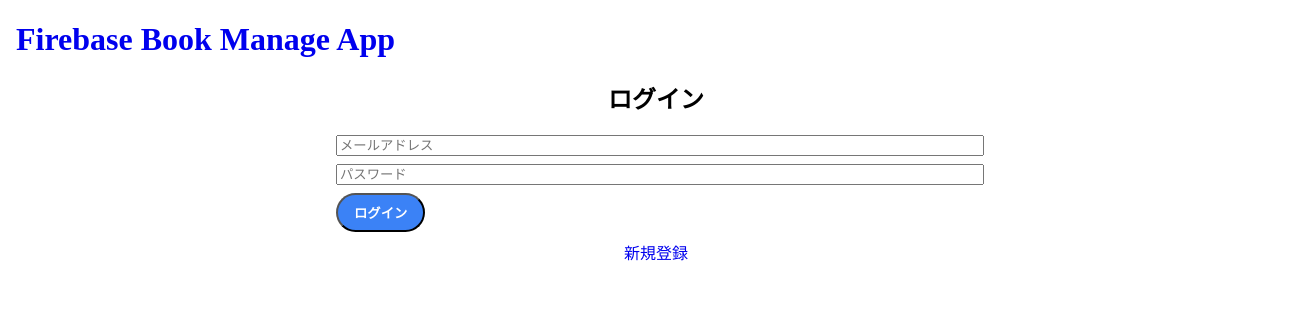
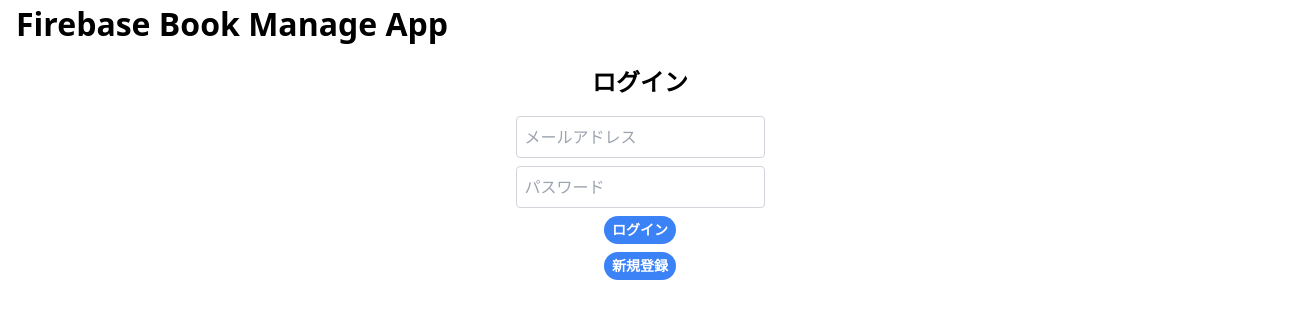
Before and after one commit to redimpulz/firebase-book-manage-app, a Next.js app: page /login in a window 1280 px wide. Shown: the top 318 px of the page, 1312 px wide, since content can reach past the window. Built offline with nearby package versions, Linux system fonts and the light colour scheme; no server answers.

Commit message:
fix: style

```diff
--- a/app/book/[bookId]/edit/page.tsx
+++ b/app/book/[bookId]/edit/page.tsx
@@ -7,6 +7,7 @@
 import { Book } from '@/types';
 
 import BookForm from '@/components/BookForm';
+import Button from '@/components/Button';
 
 export default function Page({ params }: { params: { bookId: string } }) {
   const { bookId } = params;
@@ -29,11 +30,15 @@
 
   return (
     <>
-      <h2>本の編集</h2>
+    <div className='flex flex-col items-center gap-2'>
+    <h2>本の編集</h2>
       <BookForm book={book} />
       <p>
-        <Link href="/">一覧に戻る</Link>
+        <Link href="/">
+        <Button>一覧に戻る</Button>
+        </Link>
       </p>
+    </div>
     </>
   );
 }
--- a/app/book/[bookId]/page.tsx
+++ b/app/book/[bookId]/page.tsx
@@ -6,6 +6,7 @@
 import { firestore } from '@/firebase';
 import { Book } from '@/types';
 import BookImage from '@/components/BookImage';
+import Button from '@/components/Button';
 
 export default function Page({ params }: { params: { bookId: string } }) {
   const { bookId } = params;
@@ -28,7 +29,8 @@
 
   return (
     <>
-      <h2>{book?.title}</h2>
+     <div className='flex flex-col items-center gap-2'>
+      <h2 className='my-2'>{book?.title}</h2>
       <BookImage src={book?.image || '/200x283.png'} />
       <dl>
         <dt>ISBN</dt>
@@ -37,11 +39,16 @@
         <dd>{book?.memo || '-'}</dd>
       </dl>
       <p>
-        <Link href={`/book/${bookId}/edit`}>編集する</Link>
+        <Link href={`/book/${bookId}/edit`}>
+        <Button> 編集する</Button>
+        </Link>
       </p>
       <p>
-        <Link href="/">一覧に戻る</Link>
+        <Link href="/">
+        <Button>一覧に戻る</Button>
+        </Link>
       </p>
+      </div>
     </>
   );
 }
--- a/app/book/new/page.tsx
+++ b/app/book/new/page.tsx
@@ -1,15 +1,20 @@
 'use client';
 import Link from 'next/link';
 import BookForm from '@/components/BookForm';
+import Button from '@/components/Button';
 
 export default function Page() {
   return (
     <>
-      <h2>本の登録</h2>
+    <div className='flex flex-col items-center gap-2 '>
+    <h2>本の登録</h2>
       <BookForm />
       <p>
-        <Link href="/">一覧に戻る</Link>
+      <Link href="/">
+        <Button>一覧に戻る</Button>
+        </Link>
       </p>
+    </div>
     </>
   );
 }
--- a/app/globals.css
+++ b/app/globals.css
@@ -5,3 +5,27 @@
 a {
   text-decoration: none;
 }
+
+h1 {
+  font-size: 2rem;
+  font-weight: 600;
+  margin-bottom: 1rem;
+}
+
+h2 {
+  font-size: 1.5rem;
+  font-weight: 600;
+  margin-bottom: 1rem;
+}
+
+input {
+  padding: 0.5rem;
+  border-radius: 0.25rem;
+  border: 1px solid #d1d5db;
+}
+
+textarea {
+  padding: 0.5rem;
+  border-radius: 0.25rem;
+  border: 1px solid #d1d5db;
+}
--- a/app/login/page.tsx
+++ b/app/login/page.tsx
@@ -27,16 +27,15 @@
 
   return (
     <>
-      <h2 className="text-center">ログイン</h2>
-
-      <form onSubmit={handleLogin} className="mx-auto w-1/2">
+     <div className='flex flex-col items-center'>
+     <h2 className="text-center">ログイン</h2>
+      <form onSubmit={handleLogin} className='flex flex-col items-center gap-2 mb-2'>
         <input
           name="email"
           type="email"
           placeholder="メールアドレス"
           value={email}
           onChange={e => setEmail(e.target.value)}
-          className="w-full mb-2"
           required
         />
 
@@ -47,15 +46,15 @@
           value={password}
           onChange={e => setPassword(e.target.value)}
           minLength={8}
-          className="w-full mb-2"
           required
         />
 
-        <Button>ログイン</Button>
+        <Button type='submit'>ログイン</Button>
+          <Link href="/signup">
+            <Button>新規登録</Button>
+          </Link>
       </form>
-      <Link href="/signup" className="block text-center mt-2">
-        新規登録
-      </Link>
+     </div>
     </>
   );
 }
--- a/app/page.tsx
+++ b/app/page.tsx
@@ -1,5 +1,6 @@
 'use client';
 import Link from 'next/link';
+import Image from 'next/image';
 import { useEffect, useState, useContext } from 'react';
 import {
   collection,
@@ -18,7 +19,7 @@
 
 export default function Page() {
   const [books, setBooks] = useState<Book[]>([]);
-
+  const [isLoading, setIsLoading] = useState<boolean>(true);
   const { user } = useContext(AuthContext);
 
   const getBooks = async () => {
@@ -35,6 +36,8 @@
       setBooks(data);
     } catch (error) {
       console.error(error);
+    }finally{
+      setIsLoading(false);
     }
   };
 
@@ -54,25 +57,27 @@
     }
   };
 
-  // memo : 読込中を入れても良さそう
 
   return (
     <>
-      <h2>蔵書一覧</h2>
-      <ul>
+      <h2 className='text-center'>蔵書一覧</h2>
+      {isLoading && <div className='flex justify-center my-4'><div className="animate-spin h-10 w-10 border-4 border-blue-500 rounded-full border-t-transparent text-center"></div></div>}
+      <ul className="grid grid-cols-1 gap-2 sm:grid-cols-2 md:grid-cols-3 lg:grid-cols-4">
         {books.map(x => (
-          <li key={x.id} className="flex items-center py-2">
-            {/* memo : 本の画像の表示したい */}
+          <li key={x.id} className="flex flex-col items-center py-2 bg-gray-300">
             <span className="mr-2">{x.title}</span>
-            <Link href={`/book/${x.id}`}>
-              <Button>詳細</Button>
+            <Image src={x.image ||'/200x283.png'} alt={x.title} width={200} height={283} className='mt-2' />
+            <div className='flex mt-2'>
+               <Link href={`/book/${x.id}`}>
+              <Button isLoading = {isLoading}>詳細</Button>
             </Link>
             <Button onClick={() => handleDelete(x)}>削除</Button>
+            </div>
           </li>
         ))}
       </ul>
-      <p>
-        <Link href="/book/new">本を追加</Link>
+      <p className='text-center mt-2'>
+        <Button><Link href="/book/new">本を追加</Link></Button>
       </p>
     </>
   );
--- a/app/signup/page.tsx
+++ b/app/signup/page.tsx
@@ -27,8 +27,9 @@
 
   return (
     <>
-      <h2>新規登録</h2>
-      <form onSubmit={handleSignUp} className="flex flex-col gap-1">
+    <div className='flex flex-col items-center'>
+    <h2>新規登録</h2>
+      <form onSubmit={handleSignUp} className='flex flex-col gap-2 items-center'>
         <input
           name="email"
           type="email"
@@ -48,9 +49,12 @@
           required
         />
 
-        <Button>新規登録</Button>
-        <Link href="/login">ログイン</Link>
+        <Button type='submit'>新規登録</Button>
+        <Link href="/login">
+        <Button>ログイン</Button>
+        </Link>
       </form>
+    </div>
     </>
   );
 }
--- a/components/BookForm.tsx
+++ b/components/BookForm.tsx
@@ -85,7 +85,7 @@
 
   return (
     <>
-      <form onSubmit={handleSubmit} className="flex flex-col gap-1">
+      <form onSubmit={handleSubmit} className="flex flex-col gap-2 items-center">
         <label htmlFor="title">タイトル</label>
         <input
           id="title"
--- a/components/Button.tsx
+++ b/components/Button.tsx
@@ -1,4 +1,4 @@
-import { ButtonHTMLAttributes } from 'react';
+import { ButtonHTMLAttributes, Children } from 'react';
 
 type Props = ButtonHTMLAttributes<HTMLButtonElement> & {
   isLoading?: boolean;
@@ -8,8 +8,9 @@
   // memo : loadingを入れたい
   return (
     <button
-      className="bg-blue-500 text-white font-bold py-2 px-4 rounded-full  hover:bg-blue-700 hover:scale-105"
+      className="bg-blue-500 text-white font-bold text-sm py-1 px-2 rounded-full  hover:bg-blue-700 hover:scale-105"
       {...rest}
-    />
+    >{isLoading ? ( <svg className="animate-spin h-5 w-5 mr-3 ..." viewBox="0 0 24 24">
+    </svg>) :rest.children}</button>
   );
 }
--- a/tailwind.config.ts
+++ b/tailwind.config.ts
@@ -7,9 +7,9 @@
     './app/**/*.{js,ts,jsx,tsx,mdx}'
   ],
   // memo : ここをコメントアウト
-  corePlugins: {
-    preflight: false
-  }
+  // corePlugins: {
+  //   preflight: false
+  // }
 };
 
 export default config;
```
